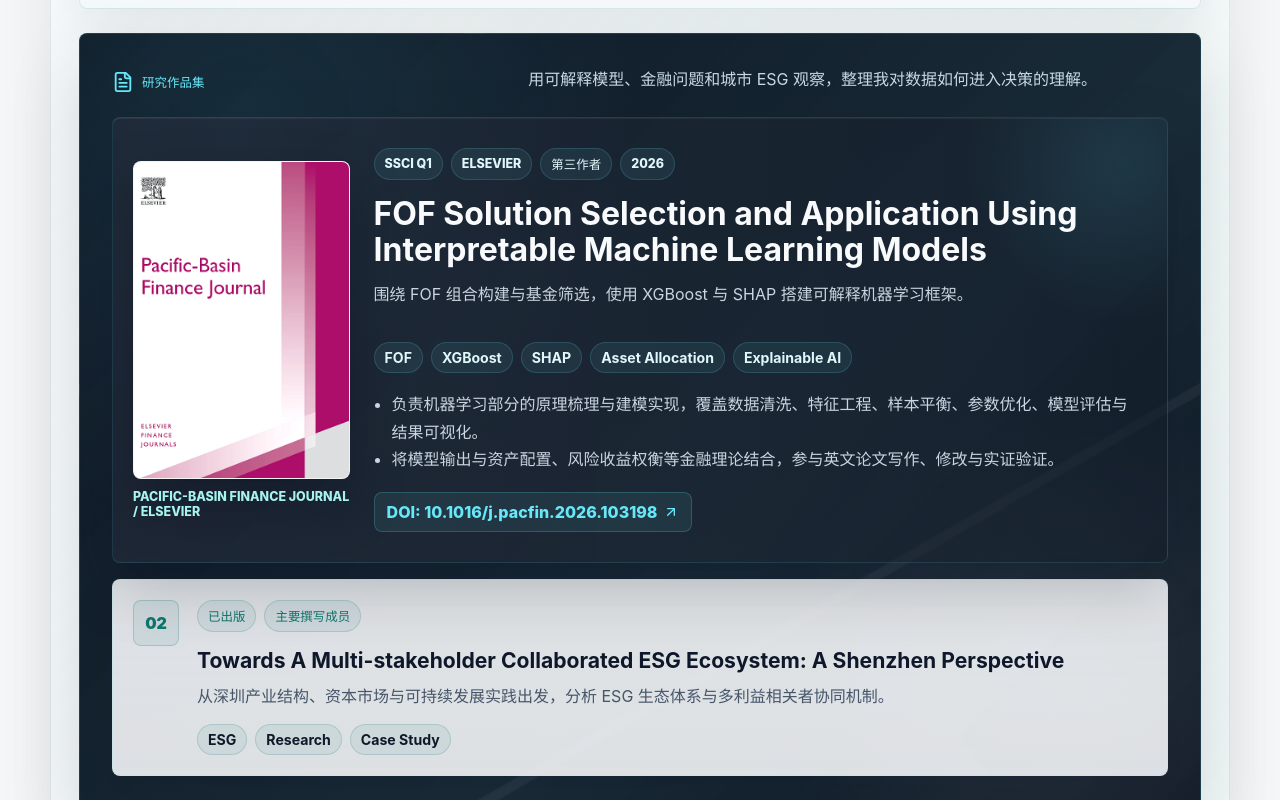
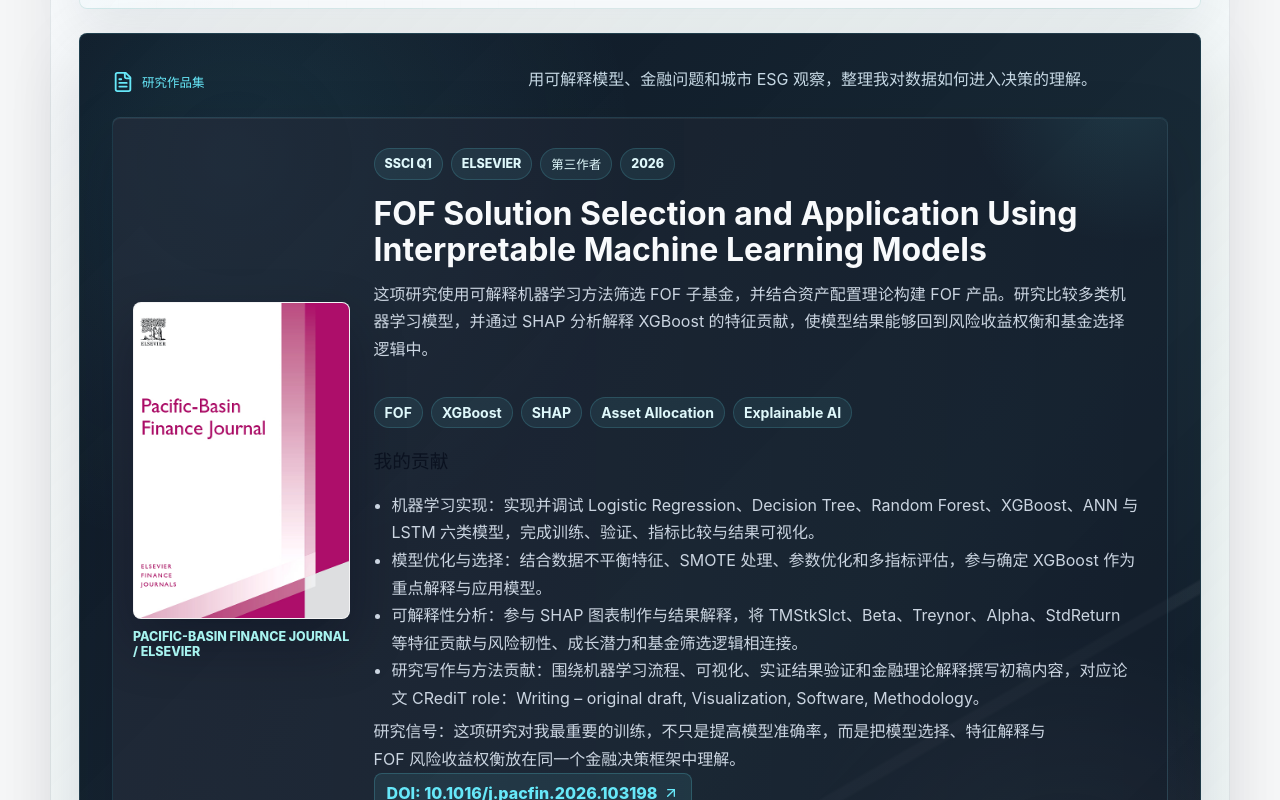
Before and after one commit to chenyingbinn/chenyingbinn.github.io, a React (Vite) app: page / in a window 1280 px wide. Shown: the part 1440-2240 px from the top of the page. Built offline with nearby package versions, Linux system fonts and the light colour scheme.

Commit message:
Enhance research contribution section

```diff
--- a/src/App.tsx
+++ b/src/App.tsx
@@ -328,11 +328,15 @@
                 <span key={item}>{item}</span>
               ))}
             </div>
+            <h3>{locale === "zh" ? "我的贡献" : "My Contribution"}</h3>
             <ul className="publication-list">
-              {featuredPublication.bullets[locale].map((bullet) => (
+              {(featuredPublication.contribution?.[locale] ?? featuredPublication.bullets[locale]).map((bullet) => (
                 <li key={bullet}>{bullet}</li>
               ))}
             </ul>
+            {featuredPublication.researchSignal && (
+              <p className="section-deck">{text(featuredPublication.researchSignal, locale)}</p>
+            )}
             {featuredPublication.link && (
               <a className="text-link" href={featuredPublication.link} target="_blank" rel="noreferrer">
                 DOI: 10.1016/j.pacfin.2026.103198
--- a/src/profile.ts
+++ b/src/profile.ts
@@ -13,6 +13,8 @@
   period: Localized;
   summary: Localized;
   bullets: Record<Locale, string[]>;
+  contribution?: Record<Locale, string[]>;
+  researchSignal?: Localized;
   tags: string[];
   link?: string;
 }
@@ -127,18 +129,40 @@
         en: "2026",
       },
       summary: {
-        zh: "围绕 FOF 组合构建与基金筛选，使用 XGBoost 与 SHAP 搭建可解释机器学习框架。",
-        en: "Built an interpretable machine learning framework for fund screening and FOF portfolio construction using XGBoost and SHAP.",
+        zh: "这项研究使用可解释机器学习方法筛选 FOF 子基金，并结合资产配置理论构建 FOF 产品。研究比较多类机器学习模型，并通过 SHAP 分析解释 XGBoost 的特征贡献，使模型结果能够回到风险收益权衡和基金选择逻辑中。",
+        en: "This study applies interpretable machine learning to FOF sub-fund selection and connects model outputs with portfolio-construction logic. It compares multiple model families and uses SHAP to interpret XGBoost feature contributions, linking predictive results back to risk-return trade-offs and fund selection rationale.",
       },
       bullets: {
         zh: [
-          "负责机器学习部分的原理梳理与建模实现，覆盖数据清洗、特征工程、样本平衡、参数优化、模型评估与结果可视化。",
-          "将模型输出与资产配置、风险收益权衡等金融理论结合，参与英文论文写作、修改与实证验证。",
+          "机器学习实现：实现并调试 Logistic Regression、Decision Tree、Random Forest、XGBoost、ANN 与 LSTM 六类模型，完成训练、验证、指标比较与结果可视化。",
+          "模型优化与选择：结合数据不平衡特征、SMOTE 处理、参数优化和多指标评估，参与确定 XGBoost 作为重点解释与应用模型。",
+          "可解释性分析：参与 SHAP 图表制作与结果解释，将 TMStkSlct、Beta、Treynor、Alpha、StdReturn 等特征贡献与风险韧性、成长潜力和基金筛选逻辑相连接。",
+          "研究写作与方法贡献：围绕机器学习流程、可视化、实证结果验证和金融理论解释撰写初稿内容，对应论文 CRediT role：Writing – original draft, Visualization, Software, Methodology。",
         ],
         en: [
-          "Owned machine learning implementation across data cleaning, feature engineering, sample balancing, parameter tuning, model evaluation, and visualization.",
-          "Connected model outputs with asset allocation and risk-return theory while contributing to English manuscript writing and revision.",
+          "Machine learning implementation: Implemented and debugged six model families, including Logistic Regression, Decision Tree, Random Forest, XGBoost, ANN, and LSTM, covering training, validation, metric comparison, and result visualization.",
+          "Model optimization and selection: Addressed class imbalance through SMOTE, participated in hyperparameter tuning and multi-metric evaluation, and helped identify XGBoost as the key model for interpretation and application.",
+          "Interpretability analysis: Contributed to SHAP visualizations and interpretation, connecting features such as TMStkSlct, Beta, Treynor, Alpha, and StdReturn with risk resilience, growth potential, and fund selection logic.",
+          "Research writing and methodology: Drafted and refined content related to the machine learning workflow, visualizations, empirical validation, and financial interpretation, aligned with the paper’s CRediT role: Writing – original draft, Visualization, Software, Methodology.",
         ],
+      },
+      contribution: {
+        zh: [
+          "机器学习实现：实现并调试 Logistic Regression、Decision Tree、Random Forest、XGBoost、ANN 与 LSTM 六类模型，完成训练、验证、指标比较与结果可视化。",
+          "模型优化与选择：结合数据不平衡特征、SMOTE 处理、参数优化和多指标评估，参与确定 XGBoost 作为重点解释与应用模型。",
+          "可解释性分析：参与 SHAP 图表制作与结果解释，将 TMStkSlct、Beta、Treynor、Alpha、StdReturn 等特征贡献与风险韧性、成长潜力和基金筛选逻辑相连接。",
+          "研究写作与方法贡献：围绕机器学习流程、可视化、实证结果验证和金融理论解释撰写初稿内容，对应论文 CRediT role：Writing – original draft, Visualization, Software, Methodology。",
+        ],
+        en: [
+          "Machine learning implementation: Implemented and debugged six model families, including Logistic Regression, Decision Tree, Random Forest, XGBoost, ANN, and LSTM, covering training, validation, metric comparison, and result visualization.",
+          "Model optimization and selection: Addressed class imbalance through SMOTE, participated in hyperparameter tuning and multi-metric evaluation, and helped identify XGBoost as the key model for interpretation and application.",
+          "Interpretability analysis: Contributed to SHAP visualizations and interpretation, connecting features such as TMStkSlct, Beta, Treynor, Alpha, and StdReturn with risk resilience, growth potential, and fund selection logic.",
+          "Research writing and methodology: Drafted and refined content related to the machine learning workflow, visualizations, empirical validation, and financial interpretation, aligned with the paper’s CRediT role: Writing – original draft, Visualization, Software, Methodology.",
+        ],
+      },
+      researchSignal: {
+        zh: "研究信号：这项研究对我最重要的训练，不只是提高模型准确率，而是把模型选择、特征解释与 FOF 风险收益权衡放在同一个金融决策框架中理解。",
+        en: "Research signal: The key training for me was not only improving model accuracy, but also understanding model selection, feature interpretation, and FOF risk-return trade-offs within one financial decision framework.",
       },
       tags: ["XGBoost", "SHAP", "FOF", "Finance"],
       link: "https://doi.org/10.1016/j.pacfin.2026.103198",
@@ -423,7 +447,7 @@
     honors: "外部认可",
     contactTitle: "让金融流程、数据模型与商业判断形成连接",
     contactBody: "欢迎就金融科技、商业分析、数据产品运营、财务数据分析和研究合作机会联系我。",
-    privacy: "公开页面仅展示邮箱，不包含手机号、个人敏感材料或完整简历文件。",
+    privacy: "公开页面仅展示邮箱，不包含其他个人敏感材料或完整简历文件。",
   },
   en: {
     nav: ["Overview", "Research", "Experience", "Capabilities", "Notes", "Contact"],
```
